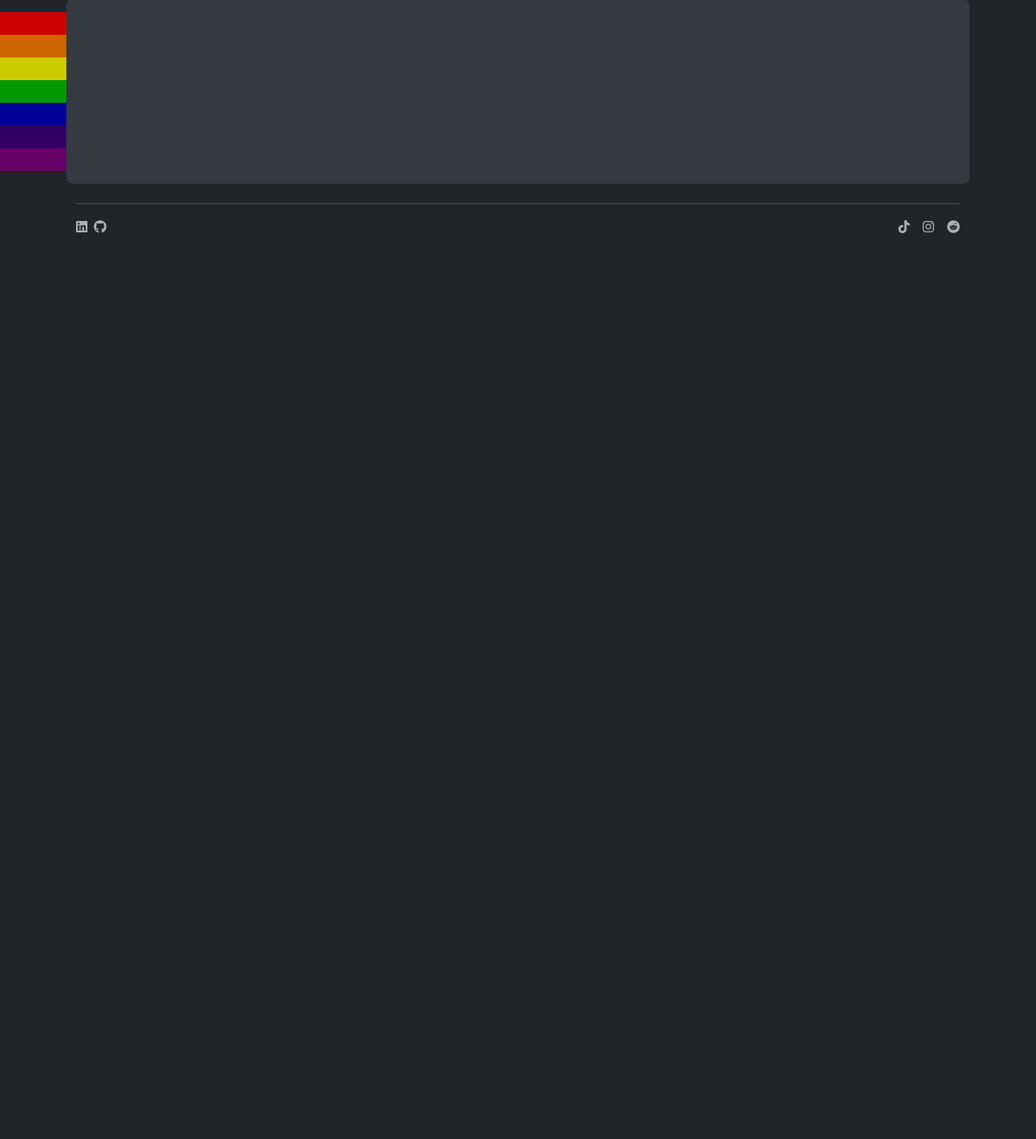
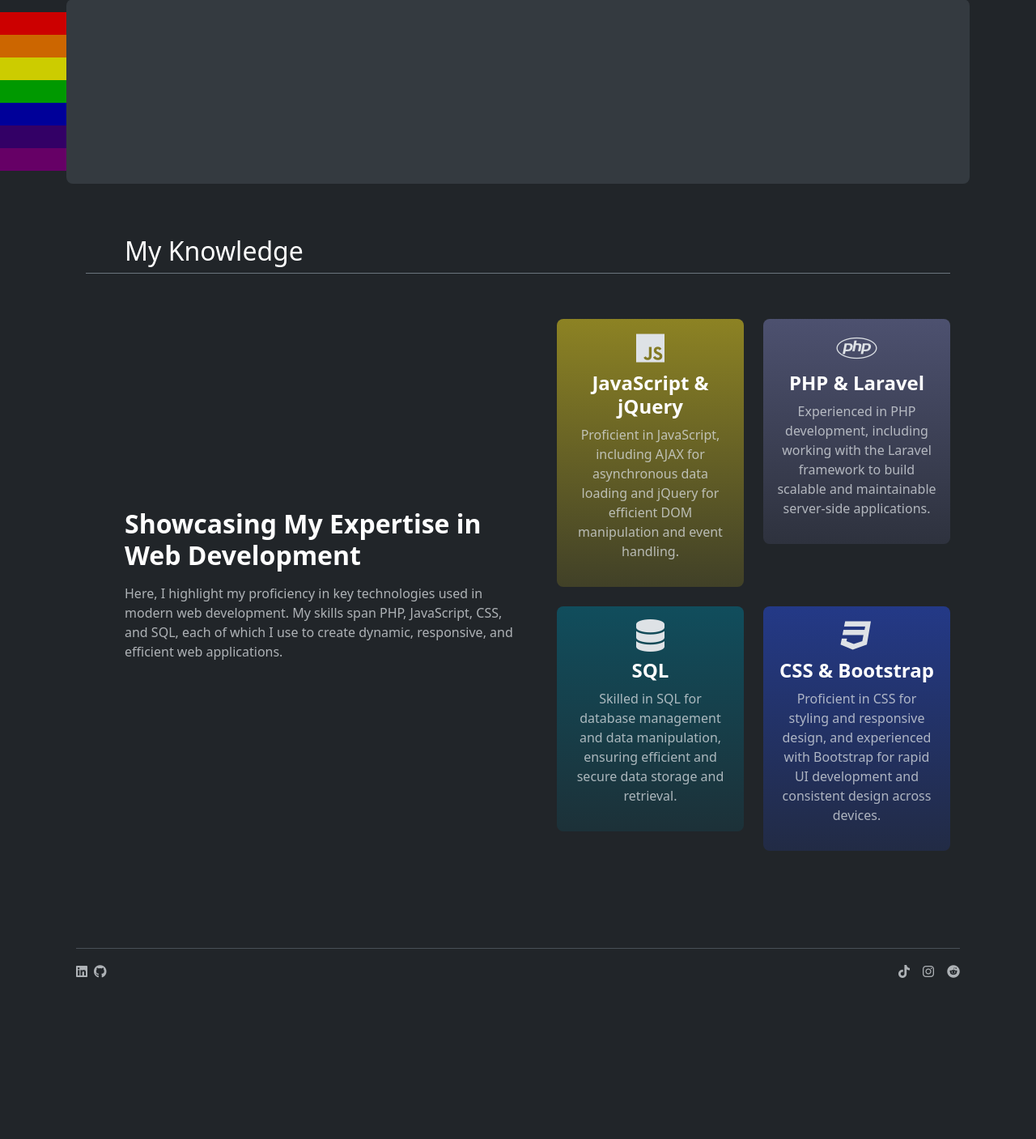
Before and after one commit to kpoptrashBlaenk/Portoflio, a PHP site: page / in a window 1280 px wide; the page is wider, and only the part inside the window is pictured. Shown: the part 124-1531 px from the top of that part at 81% size. Run offline with PHP 8.4, Linux system fonts and the light colour scheme.

Commit message:
Added Programming Languages

```diff
--- a/index.php
+++ b/index.php
@@ -8,5 +8,6 @@ $scripts = '';
 require $partials . 'head.php';
 require $partials . 'navbar.php';
 require $partials . 'jumbotron.php';
+require $partials . 'languages.php';
 require $partials . 'footer.php';
 require $partials . 'foot.php';
--- /dev/null
+++ b/partials/languages.php
@@ -0,0 +1,46 @@
+<div class="container px-4 py-5">
+    <h2 class="pb-2 pt-3 ps-5 border-bottom border-secondary text-body-emphasis sticky-xl-top sticky-title">My Knowledge</h2>
+
+    <div class="row row-cols-1 row-cols-lg-2 align-items-center g-5 py-5 ps-5">
+        <div class="col d-flex flex-column align-items-start gap-2 pt-3">
+            <h2 class="fw-bold text-body-emphasis">Showcasing My Expertise in Web Development</h2>
+            <p class="text-body-secondary">Here, I highlight my proficiency in key technologies used in modern web development. My skills span PHP, JavaScript, CSS, and SQL, each of which I use to create dynamic, responsive, and efficient web applications.</p>
+        </div>
+
+        <div class="col">
+            <div class="row row-cols-1 row-cols-sm-2 g-4">
+                <div class="col d-flex flex-column gap-2">
+                    <div class="text-center align-items-center bg-gradient-js rounded-3 p-3">
+                        <i class="fab fa-js fs-1"></i>
+                        <h4 class="fw-semibold my-2 text-body-emphasis">JavaScript & jQuery</h4>
+                        <p class="text-body-secondary">Proficient in JavaScript, including AJAX for asynchronous data loading and jQuery for efficient DOM manipulation and event handling.</p>
+                    </div>
+                </div>
+
+                <div class="col d-flex flex-column gap-2">
+                    <div class="text-center align-items-center bg-gradient-php rounded-3 p-3">
+                        <i class="fab fa-php fs-1"></i>
+                        <h4 class="fw-semibold my-2 text-body-emphasis">PHP & Laravel</h4>
+                        <p class="text-body-secondary">Experienced in PHP development, including working with the Laravel framework to build scalable and maintainable server-side applications.</p>
+                    </div>
+                </div>
+
+                <div class="col d-flex flex-column gap-2">
+                    <div class="text-center align-items-center bg-gradient-sql rounded-3 p-3">
+                        <i class="fas fa-database fs-1"></i>
+                        <h4 class="fw-semibold my-2 text-body-emphasis">SQL</h4>
+                        <p class="text-body-secondary">Skilled in SQL for database management and data manipulation, ensuring efficient and secure data storage and retrieval.</p>
+                    </div>
+                </div>
+
+                <div class="col d-flex flex-column gap-2">
+                    <div class="text-center align-items-center bg-gradient-css-html rounded-3 p-3">
+                        <i class="fab fa-css3 fs-1"></i>
+                        <h4 class="fw-semibold my-2 text-body-emphasis">CSS & Bootstrap</h4>
+                        <p class="text-body-secondary">Proficient in CSS for styling and responsive design, and experienced with Bootstrap for rapid UI development and consistent design across devices.</p>
+                    </div>
+                </div>
+            </div>
+        </div>
+    </div>
+</div>
--- a/script.js
+++ b/script.js
@@ -1,6 +1,20 @@
 window.onload = function () {
 
-    //RAINBOW
+
+    // STICKY TITLES
+    let $stickyElement = $('.sticky-title');
+
+    $(window).on('scroll', function() {
+        console.log($(window).scrollTop() + ' & ' + ($stickyElement.offset().top - 60))
+        if ($(window).scrollTop() >= $stickyElement.offset().top - 5) {
+            $stickyElement.removeClass('border-bottom');
+        } else {
+            $stickyElement.addClass('border-bottom');
+        }
+    });
+
+
+    // RAINBOW
     $('.rainbow-line').each(function () {
             let line = $(this)
             setTimeout(function () {
--- a/styles.css
+++ b/styles.css
@@ -35,10 +35,26 @@ body {
     visibility: hidden;
 }
 
-.screen-left {
-    left: -100%;
+/* FEATURES */
+:root {
+    --gradient-php: linear-gradient(180deg, rgba(120, 124, 181, 0.5), rgba(120, 124, 181, 0.15));
+    --gradient-js: linear-gradient(180deg, rgba(247, 223, 30, 0.5), rgba(247, 223, 30, 0.15));
+    --gradient-sql: linear-gradient(180deg, rgba(0, 117, 143, 0.5), rgba(0, 117, 143, 0.15));
+    --gradient-css-html: linear-gradient(180deg, rgba(38, 77, 228, 0.5), rgba(38, 77, 228, 0.15));
 }
 
-.screen-right {
-    left: 100%;
+.bg-gradient-php {
+    background: var(--gradient-php);
 }
+
+.bg-gradient-js {
+    background: var(--gradient-js);
+}
+
+.bg-gradient-sql {
+    background: var(--gradient-sql);
+}
+
+.bg-gradient-css-html {
+    background: var(--gradient-css-html);
+}
```
